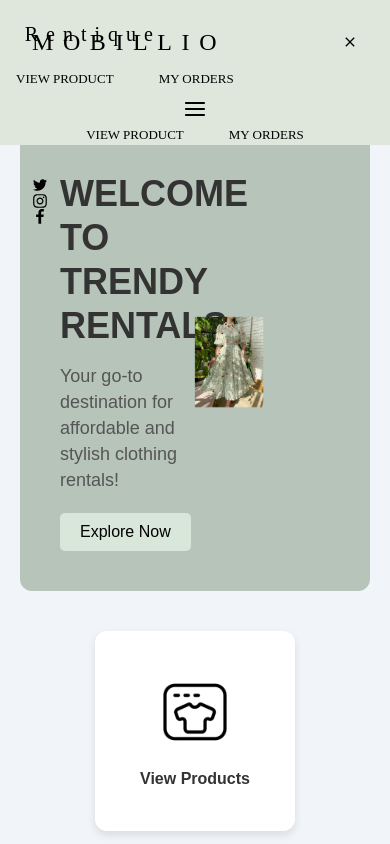
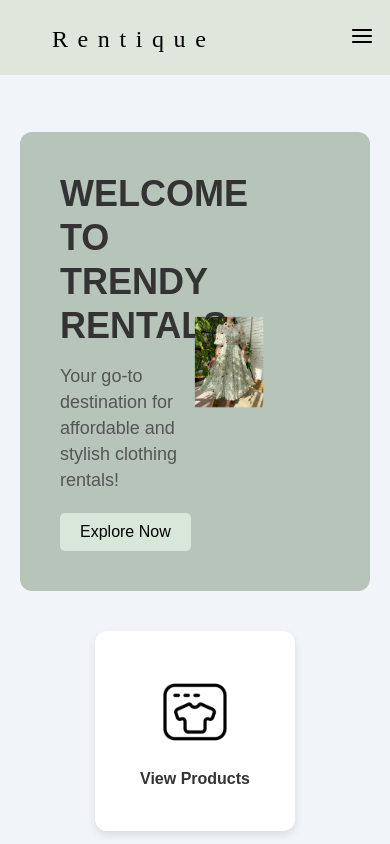
Before and after one commit to Helenooi/Helenooi-CAT201ProjectReactJS, a React (Vite) app: page /userpage in a window 390 px wide. Shown: the top 844 px of the page. Built offline with nearby package versions, Linux system fonts and the light colour scheme.

Commit message:
Chok design navbar

```diff
--- a/src/views/addproduct.jsx
+++ b/src/views/addproduct.jsx
@@ -2,7 +2,7 @@ import React, { useState } from 'react';
 import NavBar from './nabvar';
 import Footer from './footer';
 import './utils.css';
-import './style.css';
+import './adminForm.css';
 import './modern-normalize.css';
 import './addproduct.css';
 
--- a/src/views/home.css
+++ b/src/views/home.css
@@ -1,3 +1,80 @@
+.menu-open {
+  transform: translateX(0) !important;
+}
+
+.desktop-only {
+  display: flex;
+}
+
+.mobile-only {
+  display: none;
+}
+
+.home-social-icons {
+  display: flex;
+  justify-content: center;
+  align-items: center;
+  gap: 2rem;
+  position: absolute;
+  bottom: 50%;
+  left: 0;
+  right: 0;
+  transform: translateY(50%);
+}
+
+.navbar-login {
+  color: white;
+  text-decoration: none;
+  margin-left: 1rem;
+}
+
+.navbar-login-mobile {
+  color: black;
+  text-decoration: none;
+  display: flex;
+  margin-top: 1rem;
+  font-size: 18px;
+  font-family: Jost;
+  font-weight: 500;
+  width: 100%;
+  display: flex;
+  justify-content: center;
+}
+
+.navbar-link {
+  color: inherit;
+  text-decoration: none;
+  font-family: Jost;
+  font-weight: 500;
+}
+
+.home-navbar1 {
+  top: 0;
+  width: 100%;
+  height: 75px;
+  display: flex;
+  z-index: 1000;
+  position: fixed;
+  align-items: center;
+  flex-direction: column;
+  background-color: var(--dl-color-pallet-green);
+}
+
+.home-navbar2 {
+  width: 100%;
+  display: flex;
+  position: relative;
+  align-items: center;
+  justify-content: space-between;
+  padding: 0 16px;
+}
+
+.home-header {
+  padding-top: var(--dl-space-space-oneandhalfunits);
+  flex-direction: row;
+  padding-bottom: var(--dl-space-space-oneandhalfunits);
+  justify-content: space-between;
+}
 
 .home-container1 {
   width: 100%;
@@ -9,33 +86,6 @@
   flex-direction: column;
 }
 
-.home-navbar1 {
-  top: 0;
-  width: 100%;
-  display: flex;
-  z-index: 1000;
-  position: fixed;
-  align-items: center;
-  flex-direction: column;
-  background-color: var(--dl-color-pallet-green);
-
-}
-
-.home-header {
-  padding-top: var(--dl-space-space-oneandhalfunits);
-  flex-direction: row;
-  padding-bottom: var(--dl-space-space-oneandhalfunits);
-  justify-content: space-between;
-}
-
-.home-navbar2 {
-  width: 100%;
-  display: flex;
-  position: relative;
-  align-items: center;
-  justify-content: space-between;
-}
-
 .home-container2 {
   border: 2px dashed rgba(120, 120, 120, 0.4);
   display: flex;
@@ -43,15 +93,6 @@
   justify-content: space-between;
 }
 
-.home-middle1 {
-  display: flex;
-  position: relative;
-  box-sizing: border-box;
-  align-items: center;
-  flex-shrink: 1;
-  border-color: transparent;
-  justify-content: center;
-}
 
 .home-left {
   border: 2px dashed rgba(120, 120, 120, 0.4);
@@ -63,13 +104,38 @@
 
 .home-logo-center1 {
   letter-spacing: 0.2em;
+  white-space: nowrap;
 }
+
+.home-logo-center2 {
+  color: var(--dl-color-gray-black);
+  height: auto;
+  font-size: 24px;
+  font-family: Jost;
+  font-weight: 500;
+  line-height: 20px;
+  margin-left: var(--dl-space-space-fourunits);
+  margin-right: var(--dl-space-space-fourunits);
+  letter-spacing: 0.4em;
+  text-decoration: none;
+}
+
+/* .home-logo-center2 {
+  color: var(--dl-color-pallet-green);
+} */
 
 .home-right1 {
   display: flex;
-  grid-gap: 45px;
-  position: relative;
-  align-items: flex-start;
+  /* grid-gap: 45px; */
+  /* position: relative; */
+  align-items: center;
+  gap: 45px;
+}
+
+.home-right2 {
+  flex: 1;
+  display: flex;
+  flex-direction: column;
 }
 
 .home-image1 {
@@ -79,9 +145,26 @@
   margin-right: -32px;
 }
 
+.home-image2 {
+  width: 24px;
+  height: 24px;
+  position: relative;
+  box-sizing: border-box;
+  object-fit: cover;
+  border-color: transparent;
+}
 
-.home-logo-center2 {
-  color: var(--dl-color-pallet-green);
+.home-middle1 {
+  display: flex;
+  position: relative;
+  /* box-sizing: border-box; */
+  align-items: center;
+  /* flex-shrink: 1; */
+  /* border-color: transparent; */
+  /* justify-content: center; */
+  gap: 45px;
+  /* justify-content: flex-start;  */
+  /* flex: 1 */
 }
 
 .home-middle2 {
@@ -89,6 +172,19 @@
   flex-direction: column;
   align-items: flex-start;
 }
+
+/* .home-middle2 {
+  gap: var(--dl-space-space-unit);
+  display: flex;
+  position: relative;
+  box-sizing: border-box;
+  align-items: flex-start;
+  flex-shrink: 1;
+  border-color: transparent;
+  margin-bottom: var(--dl-space-space-oneandhalfunits);
+  flex-direction: column;
+  justify-content: center;
+} */
 
 .home-text13,
 .home-text14,
@@ -98,7 +194,6 @@
 .home-text18 {
   margin: 10px 0;
 }
-
 
 .home-textinput {
   width: 100%;
@@ -120,36 +215,39 @@
   display: flex;
 }
 
-.home-image2 {
-  width: 24px;
-  height: 24px;
-  position: relative;
-  box-sizing: border-box;
-  object-fit: cover;
-  border-color: transparent;
-}
-
 .home-burger-menu {
+  /* border: none; */
+  /* background: none; */
+  /* cursor: pointer; */
+  /* padding: 8px; */
   display: none;
+  /* display: flex; */
+  /* cursor: pointer; */
+  /* align-items: center; */
+  /* justify-content: center; */
+  /* margin-left: auto; */
 }
 
 .home-icon10 {
-  width: var(--dl-size-size-xsmall);
-  height: var(--dl-size-size-xsmall);
+  /* width: 24px; */
+  /* height: 24px; */
   display: none;
 }
 .home-mobile-menu {
-  top: 0px;
-  left: 0px;
+  top: 0;
+  right: 0;
   width: 100%;
+  max-width: 350px;
+  height: 100vh;
+  display: flex;
+  flex-direction: column;
+  align-items: center;
   padding: 32px;
   z-index: 100;
-  position: absolute;
+  position: fixed;
   transform: translateX(100%);
-  transition: 0.3s;
-  flex-direction: column;
-  justify-content: space-between;
-  background-color: #b6272700;
+  transition: transform 0.3s ease;
+  background-color: white;
 }
 
 .home-nav {
@@ -166,42 +264,22 @@
   justify-content: space-between;
 }
 
-.home-logo-center2 {
-  color: var(--dl-color-gray-black);
-  height: auto;
-  font-size: 24px;
-  font-family: Jost;
-  font-weight: 500;
-  line-height: 20px;
-  margin-left: var(--dl-space-space-fourunits);
-  margin-right: var(--dl-space-space-fourunits);
-  letter-spacing: 0.4em;
-  text-decoration: none;
+
+.home-close-mobile-menu {
+  cursor: pointer;
+  position: absolute;
+  top: 2rem;
+  right: 19px;
 }
 
-.home-close-mobile-menu {
-  display: flex;
-  align-items: center;
-  justify-content: center;
+.home-close-mobile-menu:hover {
+  opacity: 0.7;
 }
 
-.home-icon12 {
+/* .home-icon12 {
   width: var(--dl-size-size-xsmall);
   height: var(--dl-size-size-xsmall);
-}
-
-.home-middle2 {
-  gap: var(--dl-space-space-unit);
-  display: flex;
-  position: relative;
-  box-sizing: border-box;
-  align-items: flex-start;
-  flex-shrink: 1;
-  border-color: transparent;
-  margin-bottom: var(--dl-space-space-oneandhalfunits);
-  flex-direction: column;
-  justify-content: center;
-}
+} */
 
 .home-text13 {
   color: rgba(0, 0, 0, 1);
@@ -263,21 +341,13 @@
   text-decoration: none;
 }
 
-.home-icon14 {
-  width: var(--dl-size-size-xsmall);
-  height: var(--dl-size-size-xsmall);
-  margin-right: var(--dl-space-space-twounits);
-}
-
-.home-icon16 {
-  width: var(--dl-size-size-xsmall);
-  height: var(--dl-size-size-xsmall);
-  margin-right: var(--dl-space-space-twounits);
-}
-
+.home-icon10,
+/* .home-icon12, */
+.home-icon14,
+.home-icon16,
 .home-icon18 {
-  width: var(--dl-size-size-xsmall);
-  height: var(--dl-size-size-xsmall);
+  width: 24px;
+  height: 24px;
 }
 
 .home-main {
@@ -296,11 +366,6 @@
   align-items: stretch;
 }
 
-.home-right2 {
-  flex: 1;
-  display: flex;
-  flex-direction: column;
-}
 
 .home-top {
   flex: 1;
@@ -515,6 +580,15 @@
 
 
 @media(max-width: 768px) {
+  .desktop-only {
+    display: none !important;
+  }
+  .mobile-only {
+    display: flex;
+  }
+  .home-header {
+    width: 100%;
+  }
   .home-container2 {
     display: none;
   }
@@ -522,19 +596,44 @@
     display: none;
   }
   .home-right1 {
-    display: none;
+    display: flex;
+    flex-direction: column;
+    gap: 1rem;
+    margin-top: 16px;
+    justify-content: center;
   }
+
   .home-icons {
     display: none;
   }
+
   .home-burger-menu {
-    display: flex;
+    /* display: flex; */
+    /* align-items: center; */
+    /* justify-content: center; */
+    /* margin-left: auto; */
+    cursor: pointer;
+    display: flex !important;
+    align-items: center !important;
+    margin-left: auto !important;
   }
+
   .home-icon10 {
+    display: block;
     width: 24px;
     height: 24px;
-    display: flex;
+    /* padding-right: 2rem; */
   }
+
+  .home-icon12 {
+    width: 24px;
+  }
+
+  .home-logo-center1 {
+    margin: 0 !important;
+    padding: 0 !important;
+  }
+
   .home-logo-center2 {
     margin-left: 0px;
   }
@@ -544,39 +643,40 @@
   .home-links-container {
     margin-bottom: var(--dl-space-space-threeunits);
   }
-  .home-right1 {
-    display: none;
+
+  .home-navbar2 {
+    display: flex !important;
+    flex-direction: row !important;
+    justify-content: space-between !important;
+    align-items: center !important;
+    width: 100%;
   }
 
-  .home-burger-menu {
-    display: block;
+  .home-middle1 {
+    flex: 0 !important;
+    width: auto !important;
+    margin: 0 !important;
+    padding: 0 !important;
   }
 
   .home-mobile-menu {
-    transform: translateX(0);
+    /* transform: translateX(0); */
+    /* top: 0; */
+    /* right: 0; */
+    /* width: 100%; */
+    /* height: 100vh; */
+    /* display: flex; */
+    /* padding: 32px; */
+    /* z-index: 100; */
+    /* position: fixed; */
+    /* transform: translateX(100%); */
+    /* transition: transform 0.3s ease; */
+    /* background-color: white; */
+    max-width: 300px;
   }
 
-  .home-navbar2 {
-    display: flex;
-    justify-content: space-between;
-    align-items: center;
-  }
-
-  .home-middle1 {
-    flex-direction: column;
-  }
-
-  .home-navbar2 .home-logo-center1 {
-    font-size: 20px;
-  }
-
-  .navbar-link {
-    display: block;
-    margin: 10px 0;
-  }
-
-  .home-icons {
-    display: none;
+  .home-mobile-menu .navbar-link {
+    color: black;
   }
 
   .home-nav {
@@ -586,15 +686,45 @@
     justify-content: center;
   }
 
-  .home-right1 {
-    display: flex;
-    margin-top: 16px; /* Adjust spacing */
-    justify-content: center; /* Center align the links */
+  .home-container3 {
+    display: flex !important;
+    flex-direction: row !important;
+    justify-content: space-between !important;
+    align-items: center !important;
+    width: 100% !important;
   }
 
   .navbar-link {
-    font-size: 18px; /* Adjust font size for mobile */
-    margin: 8px 0; /* Add spacing between links */
+    display: block;
+    /* margin: 0.5rem 0; */
+    padding: 12px 0;
+    font-size: 18px;
+  }
+
+  .menu-open {
+    transform: translateX(0) !important;
+  }
+
+  .menu-open + .home-burger-menu {
+    display: none;
+  }
+
+  .navbar-logo-title {
+    color: var(--dl-color-gray-black);
+    cursor: pointer;
+    height: auto;
+    font-size: 24px;
+    transition: 0.3s;
+    font-family: Jost;
+    font-weight: 500;
+    /* line-height: 20px; */
+    /* display: block; */
+    position: absolute;
+    top: 5px;
+    left: 20px;
+    margin-right: var(--dl-space-space-fourunits);
+    letter-spacing: 0.4em;
+    text-decoration: none;
   }
 }
  /*
--- a/src/views/login.jsx
+++ b/src/views/login.jsx
@@ -4,7 +4,7 @@ import NavBar from "./nabvar";
 import Footer from "./footer";
 import './login.css';
 import './utils.css';
-import './style.css';
+import './adminForm.css';
 const Login = () => {
   const [username, setUsername] = useState("");
   const [password, setPassword] = useState("");
--- a/src/views/nabvar.jsx
+++ b/src/views/nabvar.jsx
@@ -1,8 +1,9 @@
-import React from "react";
+import React, { useState} from "react";
 import { Link } from "react-router-dom";
 import "./home.css";
 
 const NavBar = ({ role }) => {
+  const [isMenuOpen, setIsMenuOpen] = useState(false);
 
   const renderLinks = () => {
     if (role === "user") {
@@ -24,15 +25,29 @@ const NavBar = ({ role }) => {
     return null;
   };
 
+  const handleCloseMenu = () => {
+    setIsMenuOpen(false);
+  };
 
   return (
     <div className="home-navbar1">
-      <header className="home-header max-width-container">
+      <header className="home-header max-width-container" style={{height: "1.5rem"}}>
         <div className="home-navbar2">
           <div className="home-middle1">
             <span className="home-logo-center1 navbar-logo-title">Rentique</span>
-            <div className="home-right1">{renderLinks()}</div>
+            <div className="home-right1 desktop-only">{renderLinks()}</div>
           </div>
+
+          {/* <div className="home-icons">
+            <img
+              alt="User Profile Icon"
+              src="/iconaddproduct.png"
+              className="home-image2"
+            />
+            <a href="/login" className="navbar-login">Login</a>
+          </div> */}
+
+          {/* <Link to="/userpage" className="desktop-only"> */}
           <Link to="/userpage">
             <div className="home-icons">
               <img
@@ -40,30 +55,52 @@ const NavBar = ({ role }) => {
                 src="/iconaddproduct.png"
                 className="home-image2"
               />
-
-              <Link to="/login">
+              <Link to="/login" className="navbar-login">
               Login
               </Link>
-
             </div>
-
-
           </Link>
         </div>
-        <div data-role="BurgerMenu" className="home-burger-menu">
+
+        {/* <button
+            className="home-burger-menu mobile-only"
+            onClick={() => setIsMenuOpen(true)}
+            aria-label="Open Menu"
+          >
             <svg viewBox="0 0 1024 1024" className="home-icon10">
               <path d="M128 554.667h768c23.552 0 42.667-19.115 42.667-42.667s-19.115-42.667-42.667-42.667h-768c-23.552 0-42.667 19.115-42.667 42.667s19.115 42.667 42.667 42.667zM128 298.667h768c23.552 0 42.667-19.115 42.667-42.667s-19.115-42.667-42.667-42.667h-768c-23.552 0-42.667 19.115-42.667 42.667s19.115 42.667 42.667 42.667zM128 810.667h768c23.552 0 42.667-19.115 42.667-42.667s-19.115-42.667-42.667-42.667h-768c-23.552 0-42.667 19.115-42.667 42.667s19.115 42.667 42.667 42.667z"></path>
             </svg>
-          </div>
+          </button> */}
+
+        {/* <div data-role="BurgerMenu" className="home-burger-menu" onClick={() => setIsMenuOpen(true)}>
+          <svg viewBox="0 0 1024 1024" className="home-icon10">
+            <path d="M128 554.667h768c23.552 0 42.667-19.115 42.667-42.667s-19.115-42.667-42.667-42.667h-768c-23.552 0-42.667 19.115-42.667 42.667s19.115 42.667 42.667 42.667zM128 298.667h768c23.552 0 42.667-19.115 42.667-42.667s-19.115-42.667-42.667-42.667h-768c-23.552 0-42.667 19.115-42.667 42.667s19.115 42.667 42.667 42.667zM128 810.667h768c23.552 0 42.667-19.115 42.667-42.667s-19.115-42.667-42.667-42.667h-768c-23.552 0-42.667 19.115-42.667 42.667s19.115 42.667 42.667 42.667z"></path>
+          </svg>
+        </div> */}
+
+          {!isMenuOpen && (
+            <div
+              data-role="BurgerMenu"
+              className="home-burger-menu"
+              onClick={() => setIsMenuOpen(true)}
+            >
+              <svg viewBox="0 0 1024 1024" className="home-icon10">
+                <path d="M128 554.667h768c23.552 0 42.667-19.115 42.667-42.667s-19.115-42.667-42.667-42.667h-768c-23.552 0-42.667 19.115-42.667 42.667s19.115 42.667 42.667 42.667zM128 298.667h768c23.552 0 42.667-19.115 42.667-42.667s-19.115-42.667-42.667-42.667h-768c-23.552 0-42.667 19.115-42.667 42.667s19.115 42.667 42.667 42.667zM128 810.667h768c23.552 0 42.667-19.115 42.667-42.667s-19.115-42.667-42.667-42.667h-768c-23.552 0-42.667 19.115-42.667 42.667s19.115 42.667 42.667 42.667z"></path>
+              </svg>
+            </div>
+          )}
 
 
-          <div data-role="MobileMenu" className="home-mobile-menu">
+          <div data-role="MobileMenu" className={`home-mobile-menu ${isMenuOpen ? 'menu-open' : ''}`}>
+          {/* <div className={`home-mobile-menu ${isMenuOpen ? 'menu-open' : ''}`}>   */}
             <div className="home-nav">
               <div className="home-container3">
-                <span className="home-logo-center2">MOBILLIO</span>
+                <span className="home-logo-center2">Rentique</span>
                 <div
                   data-role="CloseMobileMenu"
                   className="home-close-mobile-menu"
+                  onClick={handleCloseMenu}
+                  // aria-label="Close Menu"
                 >
                   <svg viewBox="0 0 1024 1024" className="home-icon12">
                     <path d="M810 274l-238 238 238 238-60 60-238-238-238 238-60-60 238-238-238-238 60-60 238 238 238-238z"></path>
@@ -71,11 +108,11 @@ const NavBar = ({ role }) => {
                 </div>
               </div>
               <div className="home-middle2">
-
-              <div className="home-right1">{renderLinks()}</div>
+                <div className="home-right1">{renderLinks()}</div>
+                <a href="/login" className="navbar-login-mobile">Login</a>
               </div>
             </div>
-            <div>
+            <div className="home-social-icons">
               <svg viewBox="0 0 950.8571428571428 1024" className="home-icon14">
                 <path d="M925.714 233.143c-25.143 36.571-56.571 69.143-92.571 95.429 0.571 8 0.571 16 0.571 24 0 244-185.714 525.143-525.143 525.143-104.571 0-201.714-30.286-283.429-82.857 14.857 1.714 29.143 2.286 44.571 2.286 86.286 0 165.714-29.143 229.143-78.857-81.143-1.714-149.143-54.857-172.571-128 11.429 1.714 22.857 2.857 34.857 2.857 16.571 0 33.143-2.286 48.571-6.286-84.571-17.143-148-91.429-148-181.143v-2.286c24.571 13.714 53.143 22.286 83.429 23.429-49.714-33.143-82.286-89.714-82.286-153.714 0-34.286 9.143-65.714 25.143-93.143 90.857 112 227.429 185.143 380.571 193.143-2.857-13.714-4.571-28-4.571-42.286 0-101.714 82.286-184.571 184.571-184.571 53.143 0 101.143 22.286 134.857 58.286 41.714-8 81.714-23.429 117.143-44.571-13.714 42.857-42.857 78.857-81.143 101.714 37.143-4 73.143-14.286 106.286-28.571z"></path>
               </svg>
```
Also changed, not shown: src/views/adminForm.css (renamed from src/views/style.css).
